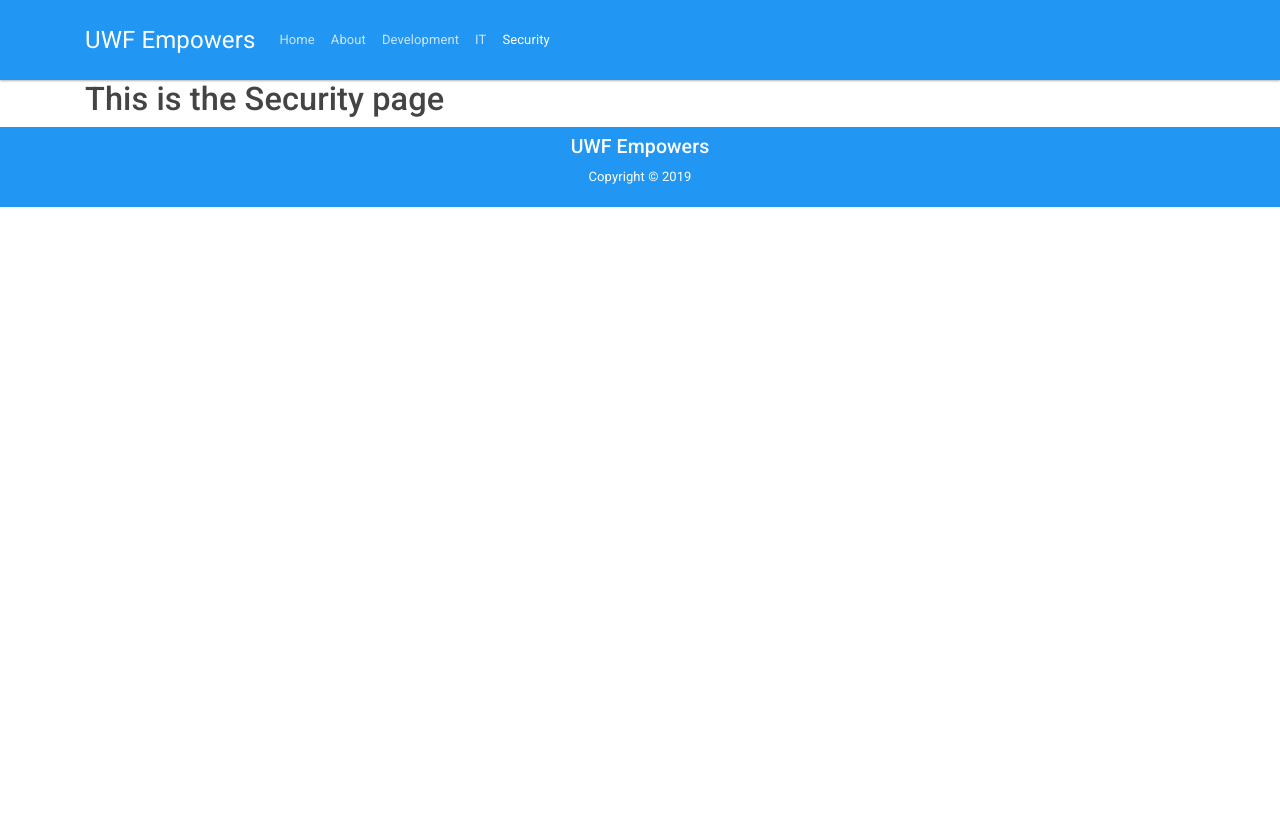
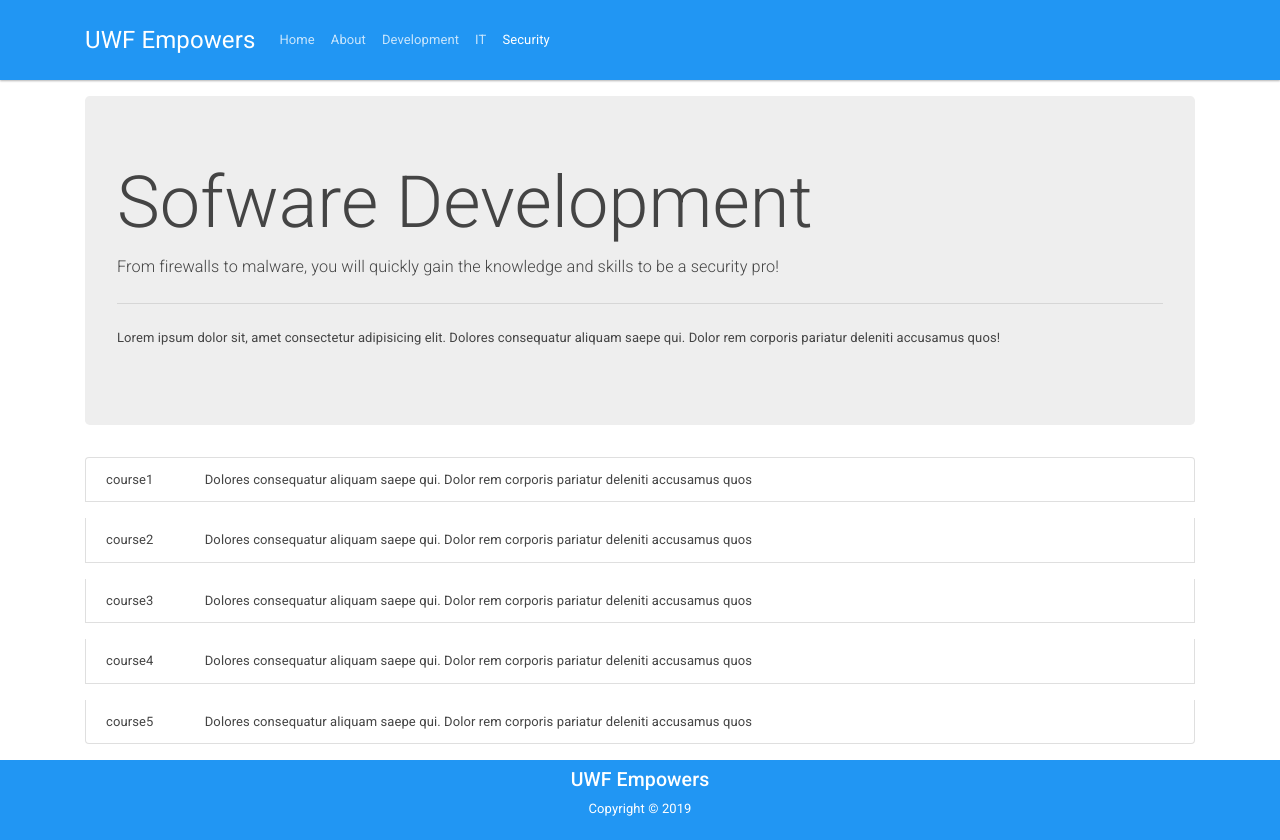
Before and after one commit to mjnesius/CEN6990, a Vue app: page /security in a window 1280 px wide. Before the commit the page ends 800 px from the top, so only its background shows below. Built offline with nearby package versions, Linux system fonts and the light colour scheme.

Commit message:
added content to Dev, IT, Security, and Course pages

```diff
--- a/src/views/Course.vue
+++ b/src/views/Course.vue
@@ -1,12 +1,85 @@
 <template>
-  <div class="course">
-    <h1>This is the Course page</h1>
+  <div class="container">
+    <div class="row my-5 vh-20">
+      <div class="col-md-6">
+        <div class="embed-responsive embed-responsive-16by9">
+          <iframe
+            class="embed-responsive-item"
+            src="https://www.youtube.com/embed/fBNz5xF-Kx4?rel=0"
+            allowfullscreen
+          ></iframe>
+        </div>
+      </div>
+      <div class="col-md-6">
+        <div class="list-group overflow-auto">
+          <button
+            v-for="(lecture, index) in lectures"
+            :key="index"
+            @click="loadVideo(lecture.id)"
+            class="list-group-item mb-2"
+          >
+            {{ lecture.title }}
+            <span class="ml-5">{{ lecture.shortDescription }}</span>
+          </button>
+        </div>
+      </div>
+    </div>
+    <div class="jumbotron mt-3">
+      <h1 class="display-5">Software Development in a Nutshell</h1>
+      <p
+        class="lead"
+      >Lorem ipsum dolor sit, amet consectetur adipisicing elit. Dolores consequatur aliquam saepe qui. Dolor rem corporis pariatur deleniti accusamus quos.</p>
+      <hr class="my-4">
+      <p>Lorem ipsum dolor sit, amet consectetur adipisicing elit. Dolores consequatur aliquam saepe qui. Dolor rem corporis pariatur deleniti accusamus quos!</p>
+    </div>
   </div>
 </template>
 
 <script>
 export default {
-  name: "Course"
+  name: "Course",
+  data() {
+    return {
+      currentVideo: "fBNz5xF-Kx4",
+      lectures: [
+        {
+          title: "lecture1",
+          shortDescription:
+            "Dolores consequatur aliquam saepe qui. Dolor rem corporis pariatur deleniti accusamus quos",
+          id: "fBNz5xF-Kx4"
+        },
+        {
+          title: "lecture2",
+          shortDescription:
+            "Dolores consequatur aliquam saepe qui. Dolor rem corporis pariatur deleniti accusamus quos",
+          id: "Wy9q22isx3U"
+        },
+        {
+          title: "lecture3",
+          shortDescription:
+            "Dolores consequatur aliquam saepe qui. Dolor rem corporis pariatur deleniti accusamus quos",
+          id: "j55fHUJqtyw"
+        },
+        {
+          title: "lecture4",
+          shortDescription:
+            "Dolores consequatur aliquam saepe qui. Dolor rem corporis pariatur deleniti accusamus quos",
+          id: "r-yxNNO1EI8"
+        },
+        {
+          title: "lecture5",
+          shortDescription:
+            "Dolores consequatur aliquam saepe qui. Dolor rem corporis pariatur deleniti accusamus quos",
+          id: "sYNjEzcOTOs"
+        }
+      ],
+      methods: {
+        loadVideo(id) {
+          this.currentVideo = id;
+        }
+      }
+    };
+  }
 };
 </script>
 
--- a/src/views/Development.vue
+++ b/src/views/Development.vue
@@ -1,12 +1,38 @@
 <template>
   <div class="development">
-    <h1>This is the Development page</h1>
+    <div class="jumbotron mt-3">
+      <h1 class="display-3">Sofware Development</h1>
+      <p
+        class="lead"
+      >From Java to Javascript, you will quickly gain the knowledge and skills to code like a pro!</p>
+      <hr class="my-4">
+      <p>Lorem ipsum dolor sit, amet consectetur adipisicing elit. Dolores consequatur aliquam saepe qui. Dolor rem corporis pariatur deleniti accusamus quos!</p>
+    </div>
+    <div class="list-group">
+      <router-link
+        v-for="course in courses"
+        :key="course.id"
+        :to="{ name: 'course', params: { id: course.id }}"
+        class="list-group-item list-group-item-action mb-3"
+      >{{ course.title }} <span class="ml-5">{{ course.shortDescription }}</span></router-link>
+    </div>
   </div>
 </template>
 
 <script>
 export default {
-  name: "Development"
+  name: "Development",
+  data() {
+    return {
+      courses: [
+        { title: "course1", shortDescription: "Dolores consequatur aliquam saepe qui. Dolor rem corporis pariatur deleniti accusamus quos", id: "1" },
+        { title: "course2", shortDescription: "Dolores consequatur aliquam saepe qui. Dolor rem corporis pariatur deleniti accusamus quos", id: "2" },
+        { title: "course3", shortDescription: "Dolores consequatur aliquam saepe qui. Dolor rem corporis pariatur deleniti accusamus quos", id: "3" },
+        { title: "course4", shortDescription: "Dolores consequatur aliquam saepe qui. Dolor rem corporis pariatur deleniti accusamus quos", id: "4" },
+        { title: "course5", shortDescription: "Dolores consequatur aliquam saepe qui. Dolor rem corporis pariatur deleniti accusamus quos", id: "5" }
+      ]
+    }
+  },
 };
 </script>
 
--- a/src/views/IT.vue
+++ b/src/views/IT.vue
@@ -1,12 +1,38 @@
 <template>
-  <div class="it">
-    <h1>This is the IT page</h1>
+  <div class="development">
+    <div class="jumbotron mt-3">
+      <h1 class="display-3">Information Technology</h1>
+      <p
+        class="lead"
+      >From workstations to networks, you will quickly gain the knowledge and skills to work with the pros!</p>
+      <hr class="my-4">
+      <p>Lorem ipsum dolor sit, amet consectetur adipisicing elit. Dolores consequatur aliquam saepe qui. Dolor rem corporis pariatur deleniti accusamus quos!</p>
+    </div>
+    <div class="list-group">
+      <router-link
+        v-for="course in courses"
+        :key="course.id"
+        :to="{ name: 'course', params: { id: course.id }}"
+        class="list-group-item list-group-item-action mb-3"
+      >{{ course.title }} <span class="ml-5">{{ course.shortDescription }}</span></router-link>
+    </div>
   </div>
 </template>
 
 <script>
 export default {
-  name: "IT"
+  name: "IT",
+  data() {
+    return {
+      courses: [
+        { title: "course1", shortDescription: "Dolores consequatur aliquam saepe qui. Dolor rem corporis pariatur deleniti accusamus quos", id: "1" },
+        { title: "course2", shortDescription: "Dolores consequatur aliquam saepe qui. Dolor rem corporis pariatur deleniti accusamus quos", id: "2" },
+        { title: "course3", shortDescription: "Dolores consequatur aliquam saepe qui. Dolor rem corporis pariatur deleniti accusamus quos", id: "3" },
+        { title: "course4", shortDescription: "Dolores consequatur aliquam saepe qui. Dolor rem corporis pariatur deleniti accusamus quos", id: "4" },
+        { title: "course5", shortDescription: "Dolores consequatur aliquam saepe qui. Dolor rem corporis pariatur deleniti accusamus quos", id: "5" }
+      ]
+    }
+  },
 };
 </script>
 
--- a/src/views/Security.vue
+++ b/src/views/Security.vue
@@ -1,12 +1,66 @@
 <template>
-  <div class="security">
-    <h1>This is the Security page</h1>
+  <div class="development">
+    <div class="jumbotron mt-3">
+      <h1 class="display-3">Sofware Development</h1>
+      <p
+        class="lead"
+      >From firewalls to malware, you will quickly gain the knowledge and skills to be a security pro!</p>
+      <hr class="my-4">
+      <p>Lorem ipsum dolor sit, amet consectetur adipisicing elit. Dolores consequatur aliquam saepe qui. Dolor rem corporis pariatur deleniti accusamus quos!</p>
+    </div>
+    <div class="list-group">
+      <router-link
+        v-for="course in courses"
+        :key="course.id"
+        :to="{ name: 'course', params: { id: course.id }}"
+        class="list-group-item list-group-item-action mb-3"
+      >
+        {{ course.title }}
+        <span class="ml-5">{{ course.shortDescription }}</span>
+      </router-link>
+    </div>
   </div>
 </template>
 
 <script>
 export default {
-  name: "Security"
+  name: "Security",
+  data() {
+    return {
+      courses: [
+        {
+          title: "course1",
+          shortDescription:
+            "Dolores consequatur aliquam saepe qui. Dolor rem corporis pariatur deleniti accusamus quos",
+          id: "1"
+        },
+        {
+          title: "course2",
+          shortDescription:
+            "Dolores consequatur aliquam saepe qui. Dolor rem corporis pariatur deleniti accusamus quos",
+          id: "2"
+        },
+        {
+          title: "course3",
+          shortDescription:
+            "Dolores consequatur aliquam saepe qui. Dolor rem corporis pariatur deleniti accusamus quos",
+          id: "3"
+        },
+        {
+          title: "course4",
+          shortDescription:
+            "Dolores consequatur aliquam saepe qui. Dolor rem corporis pariatur deleniti accusamus quos",
+          id: "4"
+        },
+        {
+          title: "course5",
+          shortDescription:
+            "Dolores consequatur aliquam saepe qui. Dolor rem corporis pariatur deleniti accusamus quos",
+          id: "5"
+        }
+      ]
+    };
+  }
 };
 </script>
 
```
